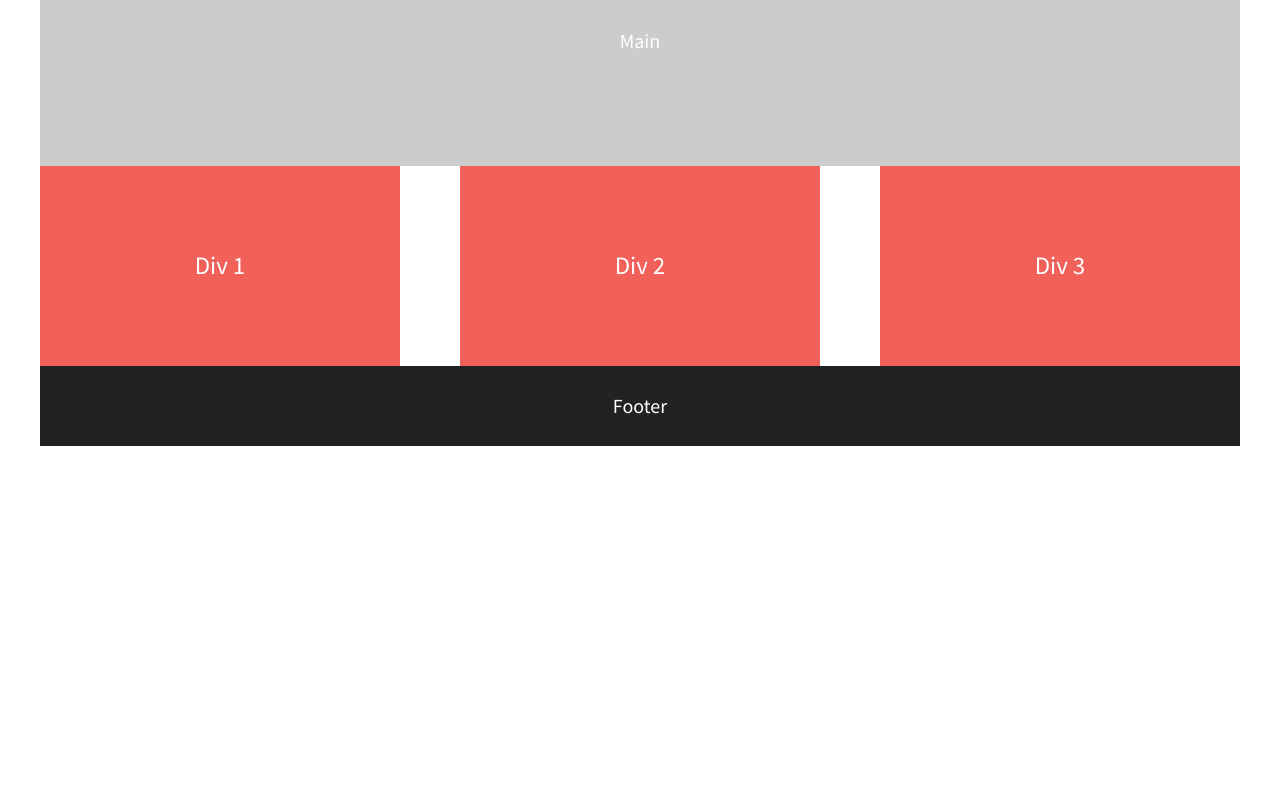
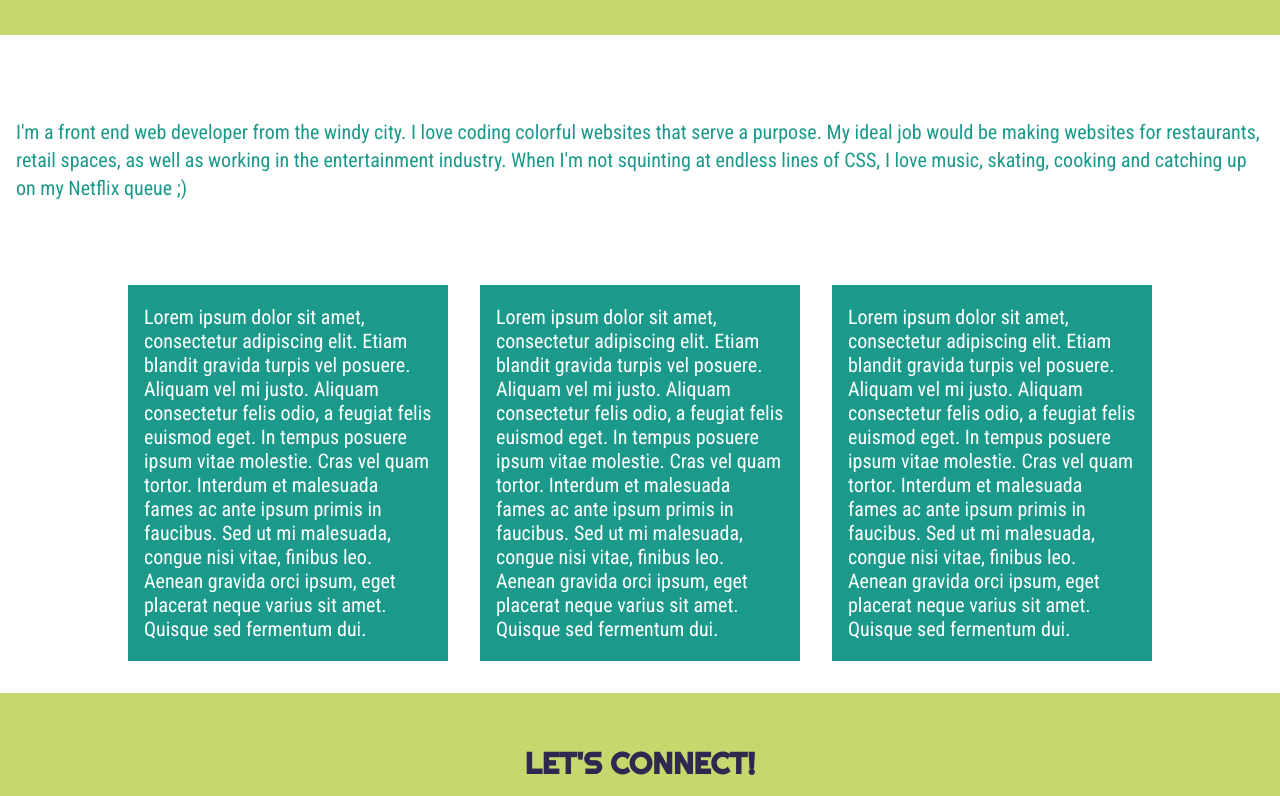
Before and after one commit to emmy-html/responsive-websites, a plain HTML site: page flexbox-layout/index.html in a window 1280 px wide. Shown: the part 164-960 px from the top of the page. Before the commit the page ends 800 px from the top, so only its background shows below. Drawn offline with nearby package versions, Linux system fonts and the light colour scheme.

Commit message:
Customized content

```diff
--- a/flexbox-layout/css/main.css
+++ b/flexbox-layout/css/main.css
@@ -102,24 +102,40 @@ html {
 }
 
 body {
-  font-family: 'Source Sans Pro', sans-serif;
-  padding: 0 2em;
-  font-size: 1.25em;
+    font-family: 'Roboto Condensed', sans-serif;
+    font-size: 1.25rem;
   height: 100%;
   color: #fff;
 }
 
 header,
 footer {
-  background-color: #222;
-  height: 80px;
+  background-color: #C5D86D;
   width: 100%;
+  padding: 1.50rem 0;
 }
 
+header h2 {
+    margin-top: -2%;
+}
+
+h1, h2, h3 {
+    color: #2E294E;
+    font-family: 'Righteous', cursive;
+    text-transform: uppercase;
+    padding: 0 1rem;
+}
+
+
+
 main {
-  background-color: #ccc;
+  background: white;
+  color: #1B998B;
   height: 250px;
-  width: 100%;
+}
+
+p {
+    padding: 0 1rem;
 }
 
 header,
@@ -131,6 +147,11 @@ main {
   align-items: center;
 }
 
+header,
+footer {
+    flex-direction: column;
+}
+
 #div-1,
 #div-2,
 #div-3 {
@@ -138,21 +159,23 @@ main {
   justify-content: center;
   align-items: center;
   color: #fff;
-  line-height: 1.5em;
-  font-size: 1.25em;
+  line-height: 1.5rem;
+  font-size: 1.25rem;
+  margin: 0 1rem 2rem 1rem;
 }
 
 .wrapper span {
   font-family: 'Lora', sans-serif;
-  font-size: 1.3em;
+  font-size: 1.3rem;
 }
 
 .flex-container {
   /*set display to flex and vertically & horizontally align by setting justify-content and align-items to center, and set flex-flow to row wrap*/
     display: flex;
     flex-flow: wrap;
-    justify-content: space-between;
+    justify-content: center;
     align-items: center;
+    width: 100%;
 }
 
 .flex-items {
@@ -160,12 +183,18 @@ main {
   display: flex;
   justify-content: center;
   align-items: center;
+  flex-direction: column;
   color: #fff;
-  line-height: 1.5em;
-  font-size: 1.6em;
-  background-color: #f16059;
-  width: 30%;
-  height: 200px;
+  line-height: 1.5rem;
+  font-size: 1.6rem;
+  background-color: #1B998B;
+  width: 25%;
+}
+
+.social {
+    width: 72px;
+    height: 72px;
+    margin-bottom: 5%;
 }
 
 /* ==========================================================================
@@ -248,21 +277,42 @@ main {
    Modify as content requires.
    ========================================================================== */
 
-@media all and (max-width: 768px) {
-    body {
-      padding: 1em;
+@media (max-width: 768px) {
+    .flex-container {
+        display: flex;
+        flex-wrap: wrap;
+        justify-content: center;
+        align-items: center;
+        flex-direction: column;
     }
+    .flex-items {
+        width: 70%;
+        justify-content: center;
+        align-items: center;
+        flex-direction: column;
+    }
+
 }
 
 @media (min-width: 1200px) {
   #div-1,
   #div-2{
       /* set your flex value to 1 50% */
+
   }
 
   #div-3 {
     /* set your flex value to 1 100% */
-  }
+
+}
+
+    .flex-container {
+        display: flex;
+        justify-content: center;
+        align-items: center;
+    }
+
+
 }
 
 @media print,
--- a/flexbox-layout/index.html
+++ b/flexbox-layout/index.html
@@ -3,7 +3,7 @@
     <head>
         <meta charset="utf-8">
         <meta http-equiv="x-ua-compatible" content="ie=edge">
-        <title></title>
+        <title>All About Emmy</title>
         <meta name="description" content="">
         <meta name="viewport" content="width=device-width, initial-scale=1">
 
@@ -13,7 +13,7 @@
         <link rel="stylesheet" href="css/normalize.css">
         <link rel="stylesheet" href="css/main.css">
         <script src="js/vendor/modernizr-2.8.3.min.js"></script>
-        <link href="https://fonts.googleapis.com/css?family=Lora|Source+Sans+Pro:400,700" rel="stylesheet">
+        <link href="https://fonts.googleapis.com/css?family=Righteous|Roboto+Condensed:400,700&display=swap" rel="stylesheet">
     </head>
     <body>
         <!--[if lt IE 8]>
@@ -22,18 +22,28 @@
 
         <!-- Add your site or application content here -->
         <section class="flex-container">
-            <header>Header</header>
-            <main>Main</main>
+            <header>
+                <h1>Hi! I'm Emery.</h1>
+                <h2>But you can call me <span>Emmy</span>.</h2>
+            </header>
+            <main>
+                <p>I'm a front end web developer from the windy city. I love coding colorful websites that serve a purpose. My ideal job would be making websites for restaurants, retail spaces, as well as working in the entertainment industry. When I'm not squinting at endless lines of CSS, I love music, skating, cooking and catching up on my Netflix queue ;)</p></main>
             <div id="div-1" class="flex-items">
-                Div 1
+               <p>Lorem ipsum dolor sit amet, consectetur adipiscing elit. Etiam blandit gravida turpis vel posuere. Aliquam vel mi justo. Aliquam consectetur felis odio, a feugiat felis euismod eget. In tempus posuere ipsum vitae molestie. Cras vel quam tortor. Interdum et malesuada fames ac ante ipsum primis in faucibus. Sed ut mi malesuada, congue nisi vitae, finibus leo. Aenean gravida orci ipsum, eget placerat neque varius sit amet. Quisque sed fermentum dui.</p>
             </div>
             <div id="div-2" class="flex-items">
-                Div 2
+                <p>Lorem ipsum dolor sit amet, consectetur adipiscing elit. Etiam blandit gravida turpis vel posuere. Aliquam vel mi justo. Aliquam consectetur felis odio, a feugiat felis euismod eget. In tempus posuere ipsum vitae molestie. Cras vel quam tortor. Interdum et malesuada fames ac ante ipsum primis in faucibus. Sed ut mi malesuada, congue nisi vitae, finibus leo. Aenean gravida orci ipsum, eget placerat neque varius sit amet. Quisque sed fermentum dui.</p>
             </div>
             <div id="div-3" class="flex-items">
-                Div 3
+                <p>Lorem ipsum dolor sit amet, consectetur adipiscing elit. Etiam blandit gravida turpis vel posuere. Aliquam vel mi justo. Aliquam consectetur felis odio, a feugiat felis euismod eget. In tempus posuere ipsum vitae molestie. Cras vel quam tortor. Interdum et malesuada fames ac ante ipsum primis in faucibus. Sed ut mi malesuada, congue nisi vitae, finibus leo. Aenean gravida orci ipsum, eget placerat neque varius sit amet. Quisque sed fermentum dui.</p>
             </div>
-            <footer>Footer</footer>
+            <footer>
+                <h2>Let's connect!</h2>
+                <div id="div=1">
+                    <a href="https://www.linkedin.com/in/emmyjordan16/" target="_blank"><img src="./img/linked-in.png" class="social" alt="LinkedIn" /></a>
+                    <a href="https://github.com/emmy-html" target="_blank"><img src="./img/github.png" class="social" alt="GitHub" /></a>
+                </div>
+            </footer>
         </section>
 
         <script src="https://ajax.googleapis.com/ajax/libs/jquery/1.11.3/jquery.min.js"></script>
```
Also changed, not shown: flexbox-layout/img/github.png (added), flexbox-layout/img/linked-in.png (added), 2 other files.
